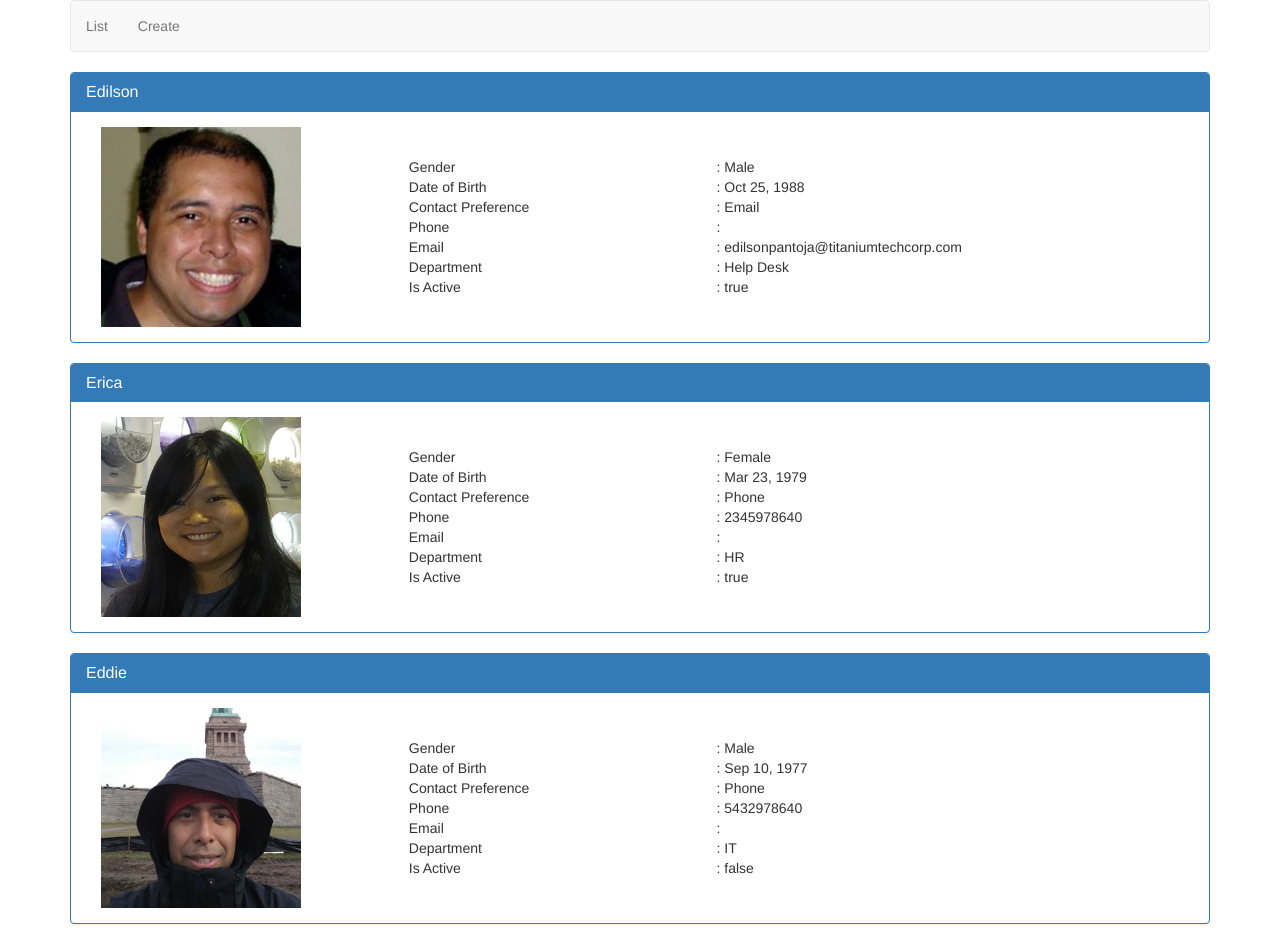
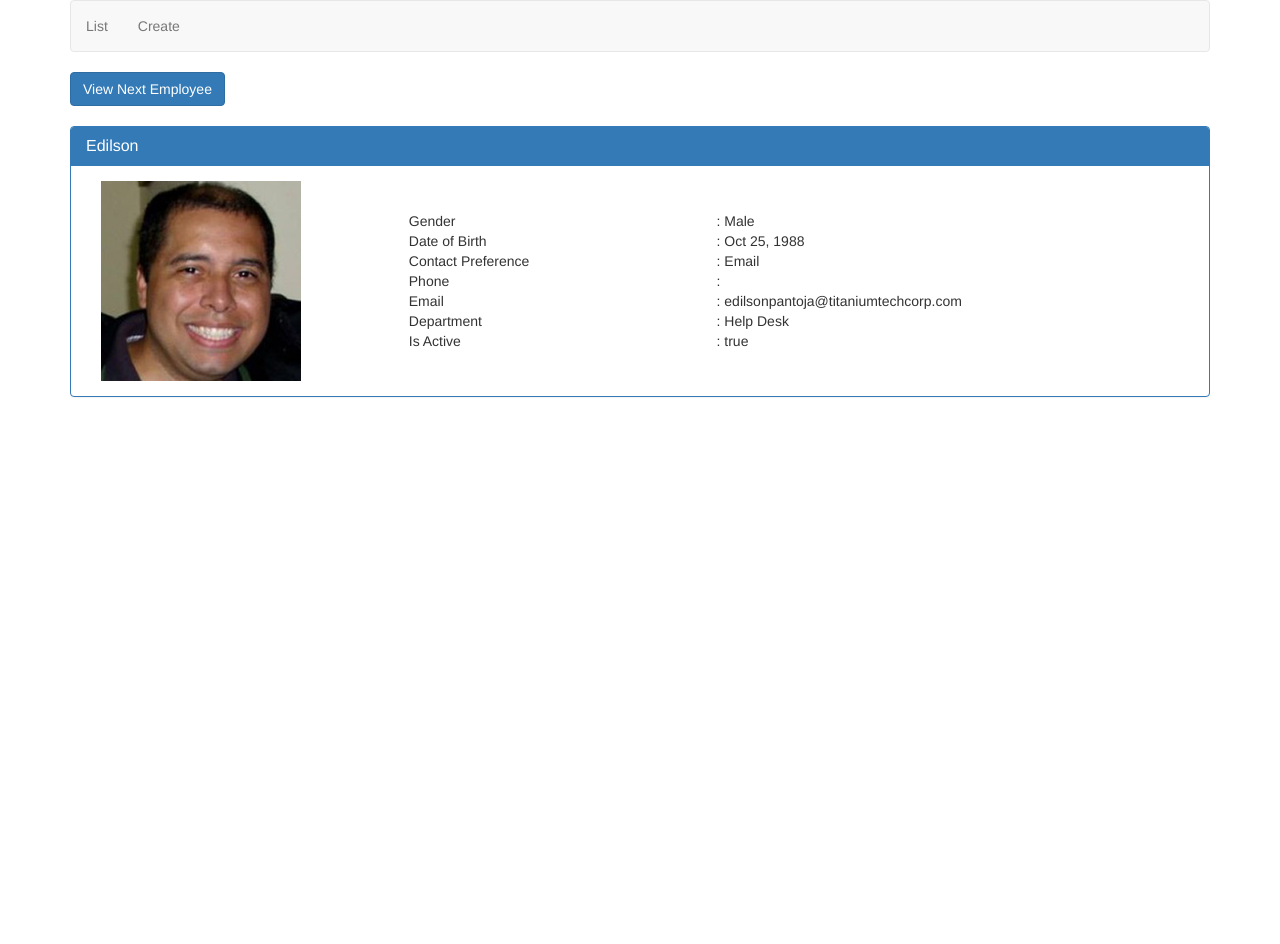
Before and after one commit to edilsonpantoja/AngularCrud, an Angular app: page /list in a window 1280 px wide. After the commit the page ends 800 px from the top, so only its background shows below. Built offline with nearby package versions, Linux system fonts and the light colour scheme.

Commit message:
Lesson 34

```diff
--- a/src/app/employees/display-employee.component.ts
+++ b/src/app/employees/display-employee.component.ts
@@ -1,4 +1,4 @@
-import { Component, OnInit, Input } from '@angular/core';
+import { Component, OnInit, Input, OnChanges, SimpleChanges } from '@angular/core';
 import { Employee } from '../models/employee.model';
 
 @Component({
@@ -6,13 +6,23 @@ import { Employee } from '../models/employee.model';
   templateUrl: './display-employee.component.html',
   styleUrls: ['./display-employee.component.css']
 })
-export class DisplayEmployeeComponent implements OnInit {
+export class DisplayEmployeeComponent implements OnInit, OnChanges {
     // Parent component will use this Input property to pass
   // the employee object to which the template binds to
   @Input() employee: Employee;
-
   constructor() { }
 
   ngOnInit() {
   }
+
+  // This life cycle hook receives SimpleChanges as an Input parameter
+  // We can use it to retrieve previous and current values as shown below
+  ngOnChanges(changes: SimpleChanges) {
+    const previousEmployee = <Employee>changes.employee.previousValue;
+    const currentEmployee = <Employee>changes.employee.currentValue;
+
+    console.log('Previous : ' + (previousEmployee ? previousEmployee.name : 'NULL'));
+    console.log('Current : ' + currentEmployee.name);
+  }
+
 }
--- a/src/app/employees/list-employees.component.html
+++ b/src/app/employees/list-employees.component.html
@@ -1,3 +1,10 @@
-<div *ngFor="let employee of employees">
+<!-- <div *ngFor="let employee of employees">
     <app-display-employee [employee]="employee"></app-display-employee>
-</div>
+</div> -->
+
+<button (click)="nextEmployee()" class="btn btn-primary">
+    View Next Employee
+  </button>
+  <br/><br/>
+  <app-display-employee [employee]="employeeToDisplay">
+  </app-display-employee>
--- a/src/app/employees/list-employees.component.ts
+++ b/src/app/employees/list-employees.component.ts
@@ -4,12 +4,12 @@ import { Employee } from '../models/employee.model';
 import { EmployeeService } from './employee.service';
 
 @Component({
-
   templateUrl: './list-employees.component.html',
   styleUrls: ['./list-employees.component.css']
 })
 export class ListEmployeesComponent implements OnInit {
   employees: Employee[];
+  employeeToDisplay: Employee;
 
   // Inject EmployeeService using the constructor
   // The private variable _employeeService which points to
@@ -21,6 +21,16 @@ export class ListEmployeesComponent implements OnInit {
   // using the private variable _employeeService
   ngOnInit() {
     this.employees = this._employeeService.getEmployees();
+    this.employeeToDisplay = this.employees[0];
+  }
+
+
+  nextEmployee(): void {
+    if (this.employeeToDisplay.id <= 2) {
+      this.employeeToDisplay = this.employees[this.employeeToDisplay.id];
+    } else {
+      this.employeeToDisplay = this.employees[0];
+    }
   }
 
 }
```
